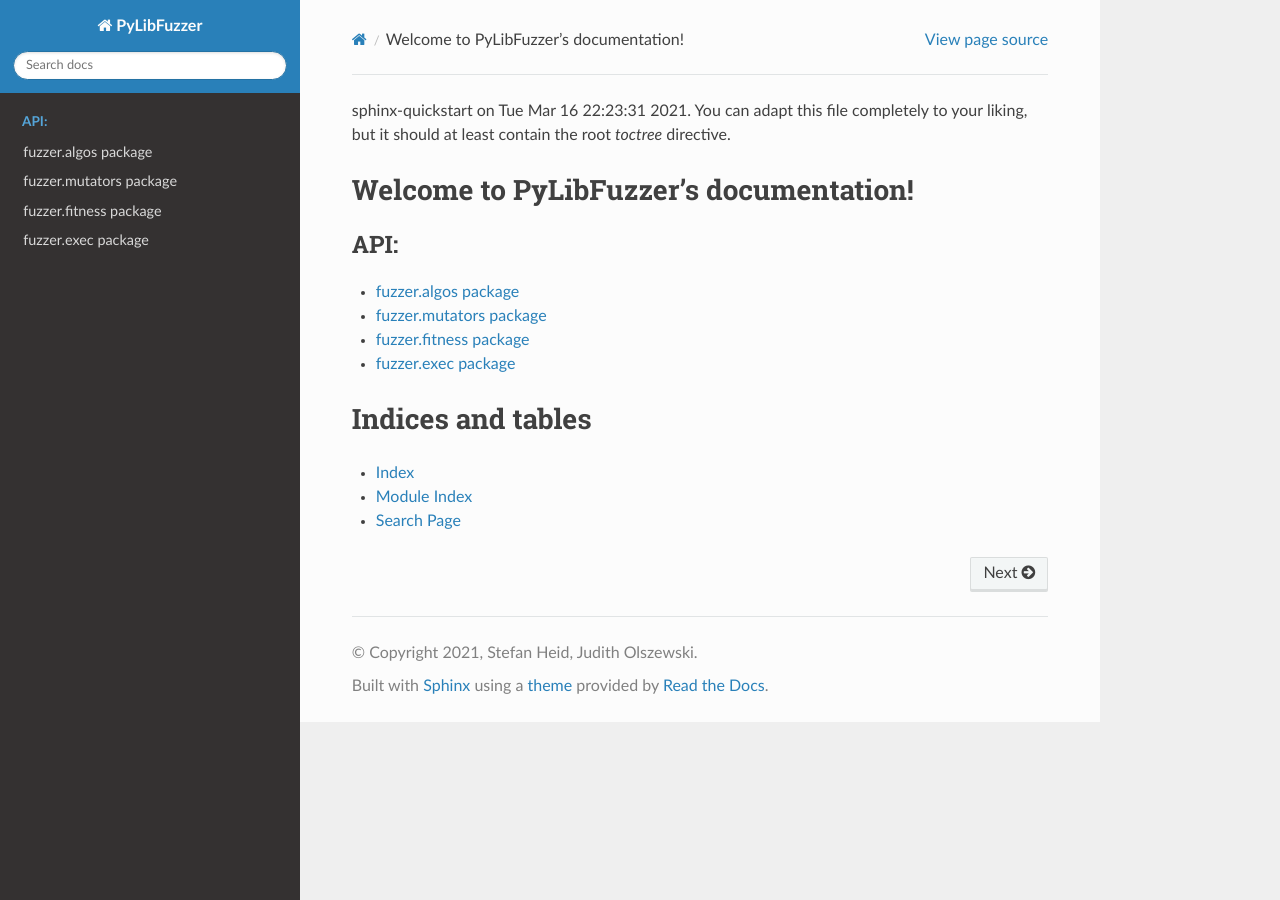
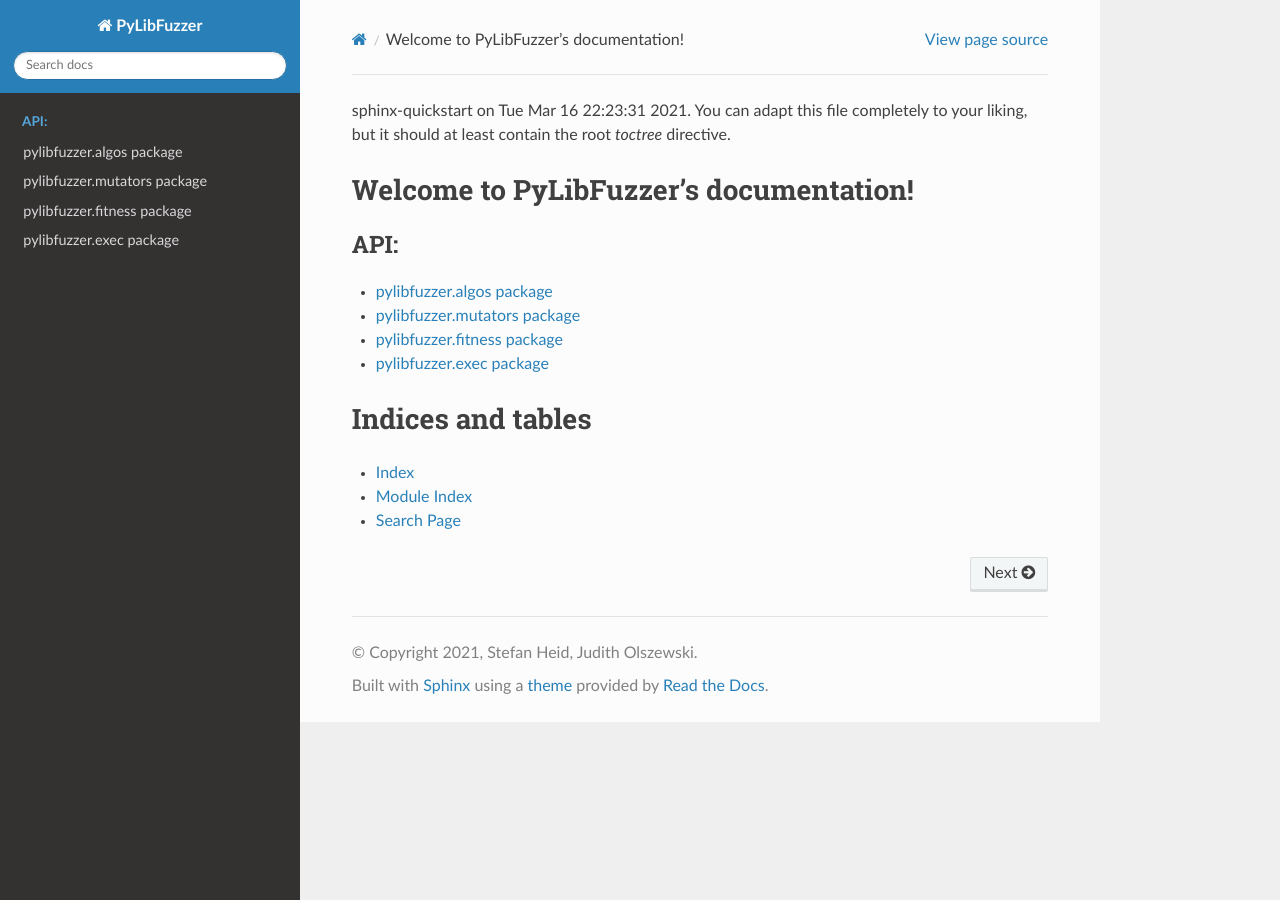
Before and after one commit to stheid/pylibfuzzer, a Sphinx documentation site: the page built from doc/index.rst, in a window 1280 px wide. Built offline with Sphinx 7.4.7 and the Read the Docs theme 2.0.0, drawn with Linux system fonts in a browser that asks for light colours.

Commit message:
:bug: try fix documentation :bug: fixed more remaining rename artefacts

```diff
--- a/doc/api/modules.rst
+++ /dev/null
@@ -1,7 +0,0 @@
-fuzzer
-======
-
-.. toctree::
-   :maxdepth: 4
-
-   fuzzer
--- a/doc/conf.py
+++ b/doc/conf.py
@@ -10,10 +10,10 @@
 # add these directories to sys.path here. If the directory is relative to the
 # documentation root, use os.path.abspath to make it absolute, like shown here.
 #
-# import os
-# import sys
-# sys.path.insert(0, os.path.abspath('.'))
+import os
+import sys
 
+sys.path.insert(0, os.path.abspath('..'))
 
 # -- Project information -----------------------------------------------------
 
@@ -35,9 +35,6 @@
 
 autoclass_content = 'both'
 
-# Add any paths that contain templates here, relative to this directory.
-templates_path = ['_templates']
-
 # List of patterns, relative to source directory, that match files and
 # directories to ignore when looking for source files.
 # This pattern also affects html_static_path and html_extra_path.
@@ -49,8 +46,3 @@
 # a list of builtin themes.
 #
 html_theme = 'sphinx_rtd_theme'
-
-# Add any paths that contain custom static files (such as style sheets) here,
-# relative to this directory. They are copied after the builtin static files,
-# so a file named "default.css" will overwrite the builtin "default.css".
-html_static_path = ['_static']
--- a/doc/index.rst
+++ b/doc/index.rst
@@ -15,10 +15,10 @@
    :titlesonly:
    :caption: API:
 
-   api/fuzzer.algos
-   api/fuzzer.mutators
-   api/fuzzer.fitness
-   api/fuzzer.exec
+   api/pylibfuzzer.algos
+   api/pylibfuzzer.mutators
+   api/pylibfuzzer.fitness
+   api/pylibfuzzer.exec
 
 
 Indices and tables
```
Also changed, not shown: doc/api/fuzzer.algos.rst (deleted, +0 -30 lines), doc/api/fuzzer.exec.rst (deleted, +0 -22 lines), doc/api/fuzzer.fitness.rst (deleted, +0 -22 lines), doc/api/fuzzer.mutators.rst (deleted, +0 -30 lines), doc/api/fuzzer.rst (deleted, +0 -21 lines), doc/api/pylibfuzzer.algos.rst (added, +30 -0 lines), doc/api/pylibfuzzer.exec.rst (added, +22 -0 lines), doc/api/pylibfuzzer.fitness.rst (added, +22 -0 lines), doc/api/pylibfuzzer.mutators.rst (added, +30 -0 lines), 8 other files.
